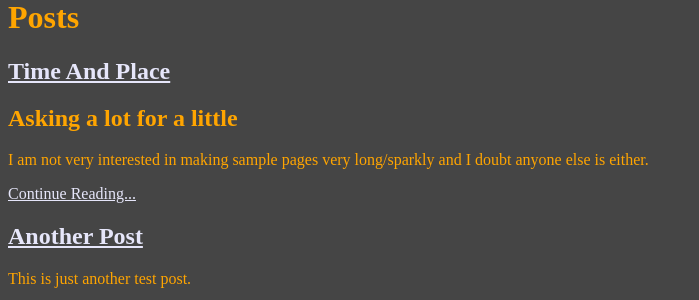
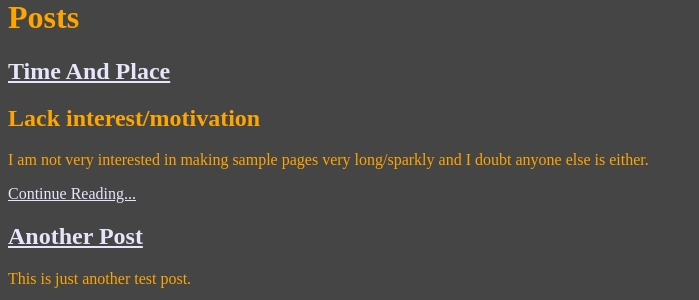
Before and after one commit to zmcmackins/zmcmackins.github.io, a Jekyll site: the page built from posts.html, in a window 1280 px wide. Shown: the part 342-642 px from the top of the page, without its empty margins (0-699 px from the left). Built offline with Jekyll 4.4.1, drawn with Linux system fonts in a browser that asks for light colours.

Commit message:
Update 2018-08-15-Time-And-Place.md

```diff
--- a/_posts/2018-08-15-Time-And-Place.md
+++ b/_posts/2018-08-15-Time-And-Place.md
@@ -4,7 +4,7 @@ layout: main
 style: style.css
 ---
 
-## Asking a lot for a little
+## Lack interest/motivation
 I am not very interested in making sample pages very long/sparkly and I doubt anyone else is either.
 
 ## Maybe later
```
